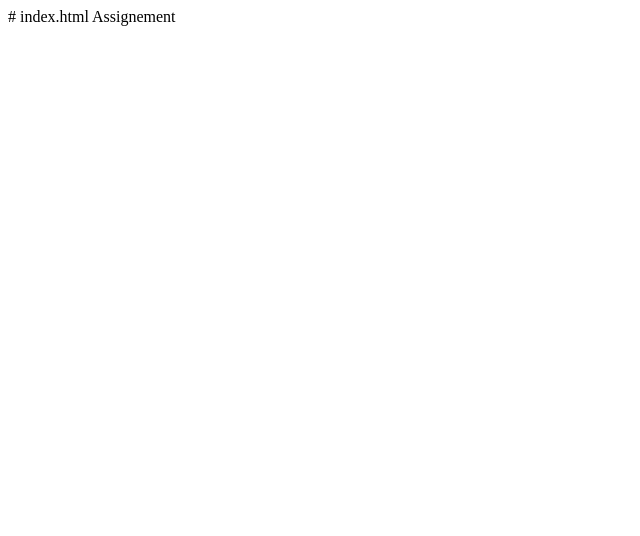
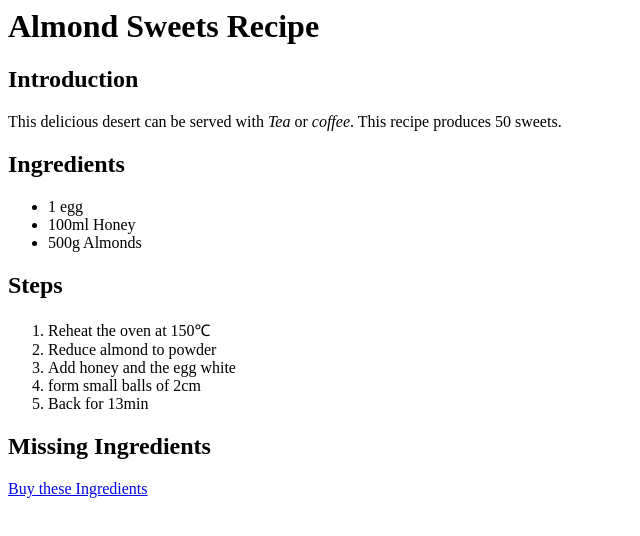
Before and after one commit to GLC-Maker/GMM, a plain HTML site: page index.html in a window 1280 px wide. Shown: the whole page, without its empty margins (0-640 px from the left). Drawn offline with Linux system fonts and the light colour scheme.

Commit message:
Update index.html

```diff
--- a/index.html
+++ b/index.html
@@ -1,2 +1,29 @@
-# index.html
-Assignement
+<html>
+  <head>
+    <title>420-N13-LA</title>
+  </head>
+  <body>
+    <h1>Almond Sweets Recipe</h1>
+    <h2>Introduction</h2>
+    <p>This delicious desert can be served with <em>Tea</em> or <em>coffee</em>.
+      This recipe produces 50 sweets.
+    </p>
+    <h2>Ingredients</h2>
+    <ul>
+      <li>1 egg</li>
+      <li>100ml Honey</li>
+      <li>500g Almonds</li>
+    </ul>
+
+    <h2>Steps</h2>
+    <ol>
+      <li>Reheat the oven at 150&#8451;</li>
+      <li>Reduce almond to powder</li>
+      <li>Add honey and the egg white</li>
+      <li>form small balls of 2cm</li>
+      <li>Back for 13min</li>
+    </ol>
+    <h2>Missing Ingredients</h2>
+    <a href="mailto:aheraz@uxwid.net?cc=chloe@uxwid.com,christian@uxwid.com&bcc=pedro@uxwid.com&subject=Missing ingredients&body=Buy 500g of almonds">Buy these Ingredients</a>
+  </body>
+</html>
```
